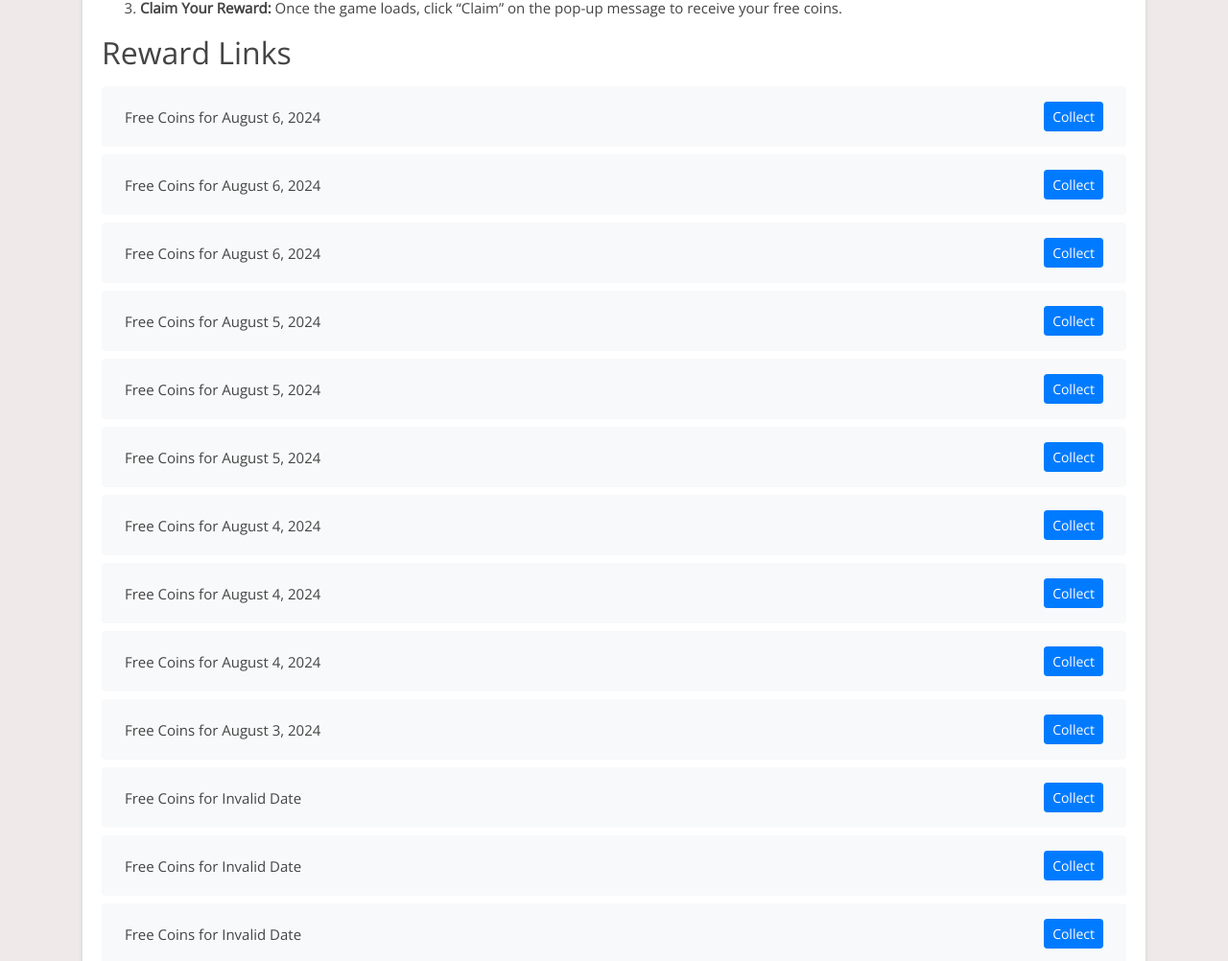
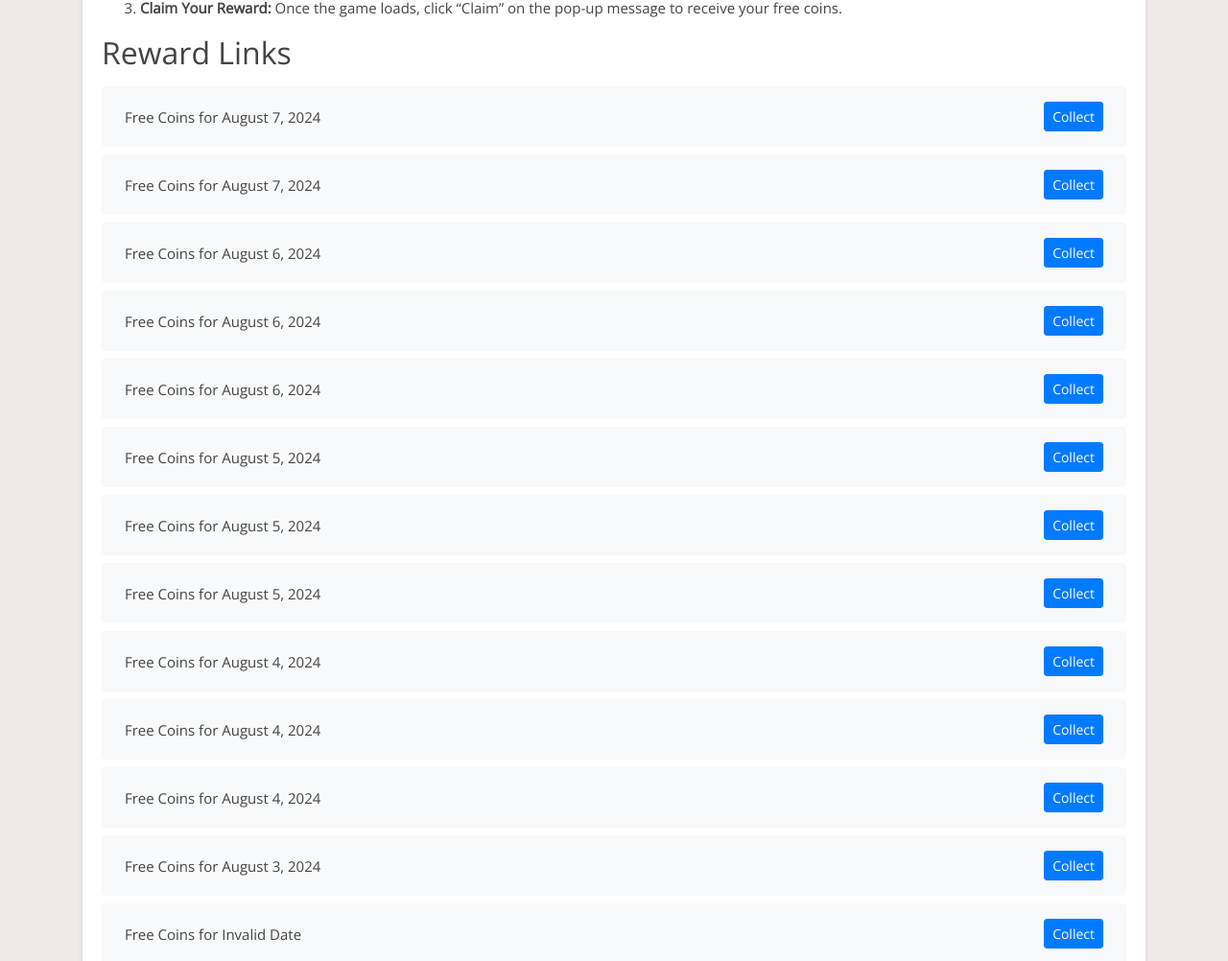
Before and after one commit to Prollad99/bs-net, a Jekyll site: the page built from _posts/2024-08-02-heart-of-vegas.md, in a window 1280 px wide and 1400 px high, scrolled down 369 px. Shown: the part 148-1150 px from the top of the window at 96% size. Built offline with Jekyll 4.4.1, drawn with Linux system fonts in a browser that asks for light colours; nearby versions of some CDN libraries; comment, search, counter and statistics services are not loaded; some of the changed text lies outside the part shown.

Commit message:
Update heart-of-vegas reward links and last modified date

```diff
--- a/_data/include_files.yml
+++ b/_data/include_files.yml
@@ -74,4 +74,4 @@
   last_modified: 2024-08-06 04:38:38
 
 heart-of-vegas.html:
-  last_modified: 2024-08-06 14:36:34
+  last_modified: 2024-08-07 02:49:26
--- a/_includes/heart-of-vegas.html
+++ b/_includes/heart-of-vegas.html
@@ -1,4 +1,12 @@
 <ul class="list-group mt-3 mb-4">
+  <li class="list-group-item d-flex justify-content-between align-items-center">
+    <span>Free Coins for August 7, 2024</span>
+    <a href="https://hovsocial.onelink.me/bx8J/i74kpc9i" class="btn btn-primary btn-sm">Collect</a>
+  </li>
+  <li class="list-group-item d-flex justify-content-between align-items-center">
+    <span>Free Coins for August 7, 2024</span>
+    <a href="https://hovsocial.onelink.me/bx8J/qak6eq2j" class="btn btn-primary btn-sm">Collect</a>
+  </li>
   <li class="list-group-item d-flex justify-content-between align-items-center">
     <span>Free Coins for August 6, 2024</span>
     <a href="https://hovsocial.onelink.me/bx8J/q8xq1p5m" class="btn btn-primary btn-sm">Collect</a>
@@ -391,12 +399,4 @@
     <span>Free Coins for Invalid Date</span>
     <a href="https://hovsocial.onelink.me/bx8J/ekwyw6ww" class="btn btn-primary btn-sm">Collect</a>
   </li>
-  <li class="list-group-item d-flex justify-content-between align-items-center">
-    <span>Free Coins for Invalid Date</span>
-    <a href="https://hovsocial.onelink.me/bx8J/62kw4y48" class="btn btn-primary btn-sm">Collect</a>
-  </li>
-  <li class="list-group-item d-flex justify-content-between align-items-center">
-    <span>Free Coins for Invalid Date</span>
-    <a href="https://hovsocial.onelink.me/bx8J/f74w5tkp" class="btn btn-primary btn-sm">Collect</a>
-  </li>
 </ul>
```
Also changed, not shown: links-json/heart-of-vegas.json (+8 -6 lines).
